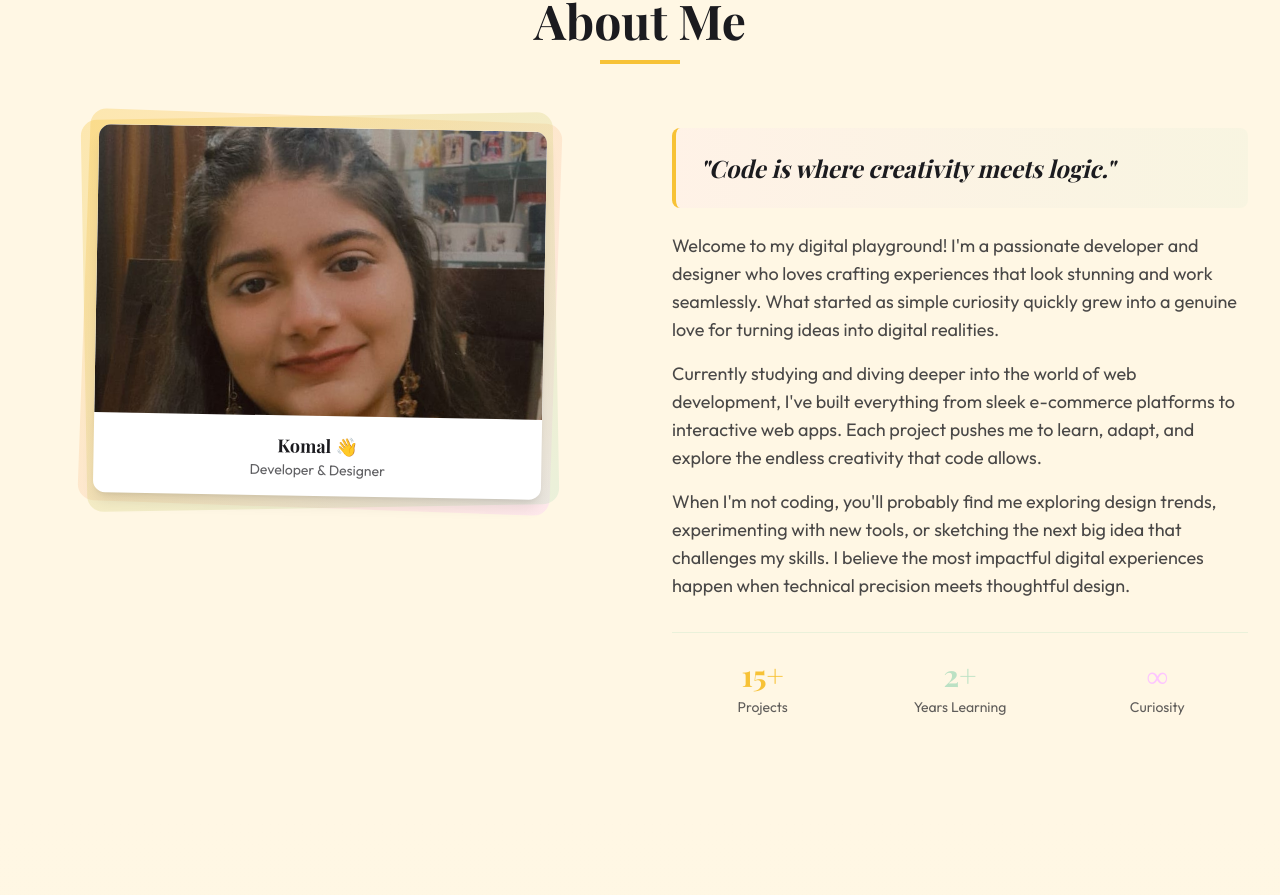
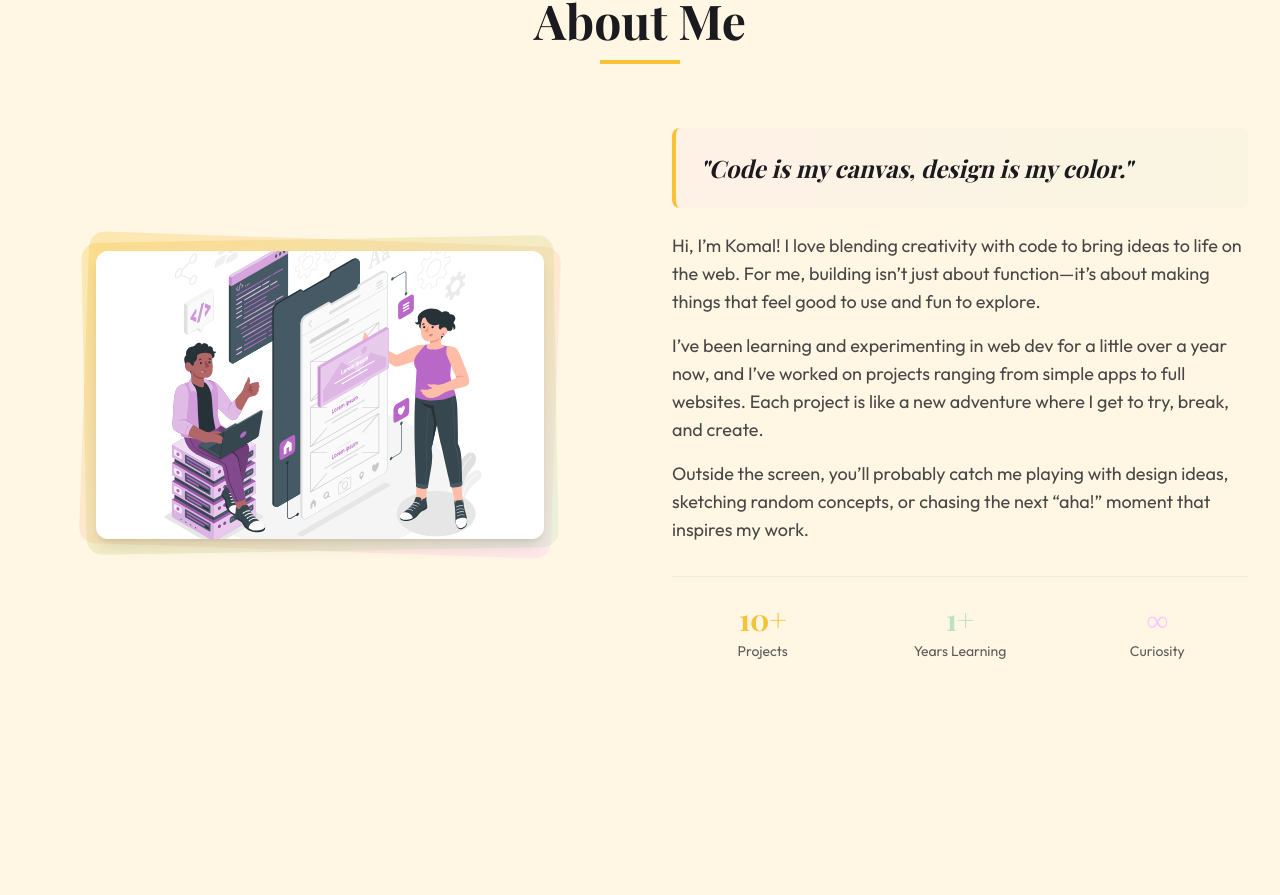
Before and after one commit to Komal290106/Portfolio, a React (Vite) app: page / in a window 1280 px wide. Shown: the part 900-1795 px from the top of the page. Built offline with nearby package versions, Linux system fonts and the light colour scheme.

Commit message:
changed image

```diff
--- a/src/components/About.tsx
+++ b/src/components/About.tsx
@@ -1,5 +1,5 @@
 import React from 'react';
-import myPortrait from "../assets/image.jpg";
+import aboutIllustration from "../assets/about_me.svg";
 
 const About: React.FC = () => {
   return (
@@ -13,30 +13,22 @@ const About: React.FC = () => {
           <div className="w-20 h-1 bg-gold mx-auto"></div>
         </div>
 
-        {/* Editorial Spread Layout */}
-        <div className="grid lg:grid-cols-2 gap-12 lg:gap-16 items-start">
-          {/* Left: Portrait with Frame */}
+        {/* Editorial Spread Layout - updated for centering and no tilt */}
+        <div className="grid lg:grid-cols-2 gap-12 lg:gap-16 items-center">
+          {/* Left: Illustration - now centered and upright */}
           <div className="relative">
             <div className="relative max-w-md mx-auto">
               {/* Decorative Frames */}
               <div className="absolute -inset-3 bg-gradient-to-br from-gold/30 to-lilac/30 rounded-2xl transform rotate-2"></div>
               <div className="absolute -inset-3 bg-gradient-to-tl from-mint/30 to-gold/30 rounded-2xl transform -rotate-1"></div>
 
-              {/* Portrait */}
-              <div className="relative bg-white dark:bg-gray-800 rounded-xl overflow-hidden shadow-lg transform rotate-1">
+              {/* Illustration - removed transform rotate class */}
+              <div className="relative bg-white dark:bg-gray-800 rounded-xl overflow-hidden shadow-lg flex items-center justify-center h-72">
                 <img
-                  src={myPortrait}
-                  alt="Portrait of Komal, a developer and designer"
-                  className="w-full h-72 object-cover"
+                  src={aboutIllustration}
+                  alt="Creative developer illustration"
+                  className="w-3/4 h-auto"
                 />
-                <div className="p-4 text-center">
-                  <p className="font-playfair text-lg font-semibold text-charcoal dark:text-white">
-                    Komal 👋
-                  </p>
-                  <p className="font-outfit text-sm text-charcoal/70 dark:text-white/70">
-                    Developer & Designer
-                  </p>
-                </div>
               </div>
             </div>
           </div>
@@ -46,39 +38,38 @@ const About: React.FC = () => {
             {/* Pull Quote */}
             <div className="mb-6 p-6 bg-gradient-to-r from-lilac/10 to-mint/10 dark:from-purple-500/10 dark:to-teal-500/10 rounded-lg border-l-4 border-gold">
               <blockquote className="font-playfair text-xl lg:text-2xl font-semibold text-charcoal dark:text-white italic">
-                "Code is where creativity meets logic."
+                "Code is my canvas, design is my color."
               </blockquote>
             </div>
 
             {/* Main Text */}
             <div className="space-y-4 font-outfit text-charcoal/80 dark:text-white/80 leading-relaxed">
               <p className="text-base lg:text-lg">
-                Welcome to my digital playground! I'm a passionate developer and designer who loves crafting
-                experiences that look stunning and work seamlessly. What started as simple curiosity quickly
-                grew into a genuine love for turning ideas into digital realities.
+                Hi, I’m Komal! I love blending creativity with code to bring ideas
+                to life on the web. For me, building isn’t just about function—it’s
+                about making things that feel good to use and fun to explore.
               </p>
 
               <p className="text-base lg:text-lg">
-                Currently studying and diving deeper into the world of web development, I've built everything
-                from sleek e-commerce platforms to interactive web apps. Each project pushes me to learn, adapt,
-                and explore the endless creativity that code allows.
+                I’ve been learning and experimenting in web dev for a little over a year now,
+                and I’ve worked on projects ranging from simple apps to full websites.
+                Each project is like a new adventure where I get to try, break, and create.
               </p>
 
               <p className="text-base lg:text-lg">
-                When I'm not coding, you'll probably find me exploring design trends, experimenting with new tools,
-                or sketching the next big idea that challenges my skills. I believe the most impactful digital
-                experiences happen when technical precision meets thoughtful design.
+                Outside the screen, you’ll probably catch me playing with design ideas,
+                sketching random concepts, or chasing the next “aha!” moment that inspires my work.
               </p>
             </div>
 
             {/* Stats */}
             <div className="grid grid-cols-3 gap-4 mt-8 pt-6 border-t border-mint/30 dark:border-purple-500/20">
               <div className="text-center">
-                <div className="font-playfair text-2xl lg:text-3xl font-bold text-gold">15+</div>
+                <div className="font-playfair text-2xl lg:text-3xl font-bold text-gold">10+</div>
                 <div className="font-outfit text-xs lg:text-sm text-charcoal/70 dark:text-white/70 mt-1">Projects</div>
               </div>
               <div className="text-center">
-                <div className="font-playfair text-2xl lg:text-3xl font-bold text-mint dark:text-teal-400">2+</div>
+                <div className="font-playfair text-2xl lg:text-3xl font-bold text-mint dark:text-teal-400">1+</div>
                 <div className="font-outfit text-xs lg:text-sm text-charcoal/70 dark:text-white/70 mt-1">Years Learning</div>
               </div>
               <div className="text-center">
```
Also changed, not shown: src/assets/about_me.svg (added).
